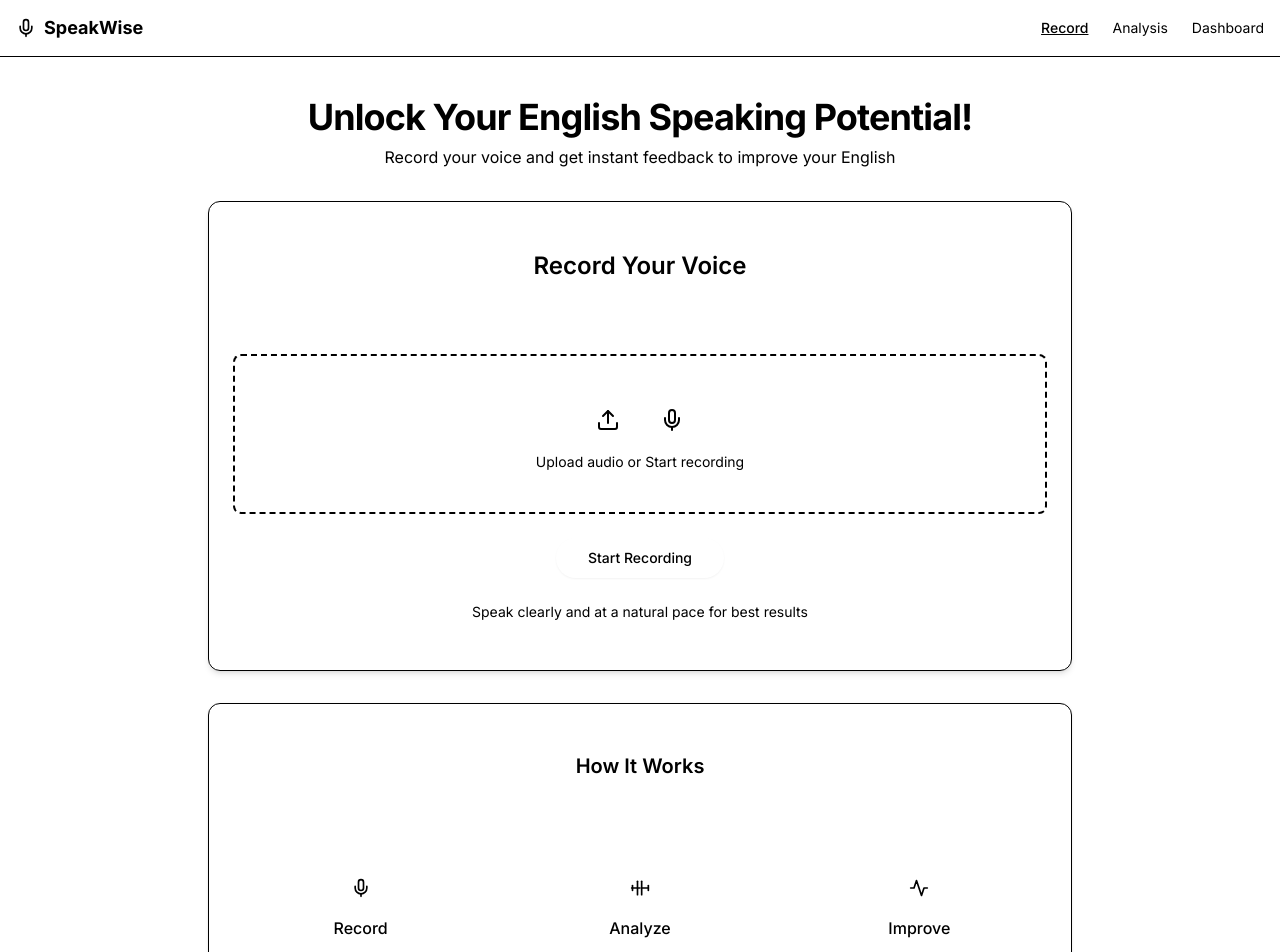
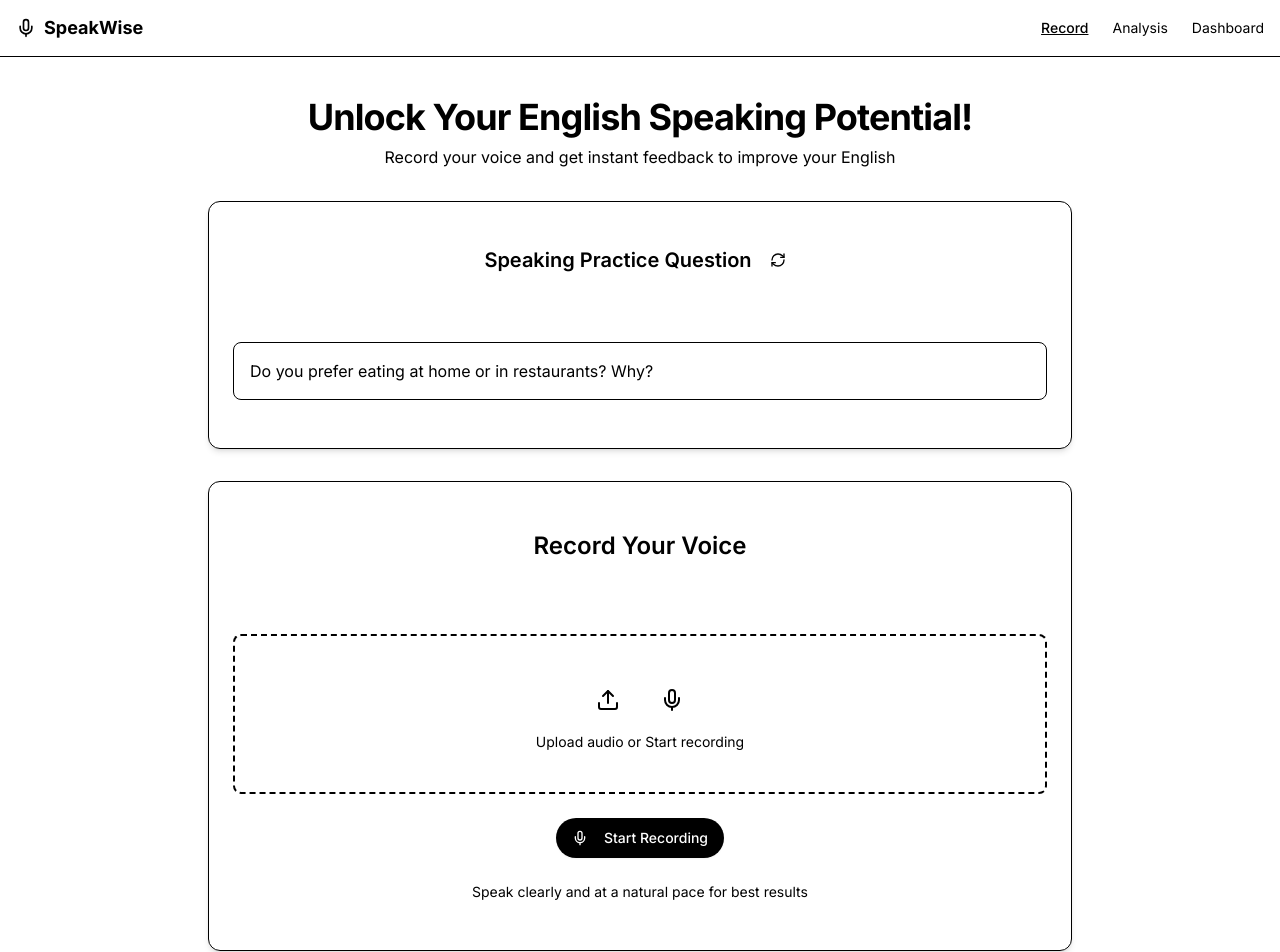
Before and after one commit to FirstFirstFirstFirst/SpeakWise, a Next.js app: page / in a window 1280 px wide. Shown: the top 952 px of the page. Built offline with nearby package versions, Linux system fonts and the light colour scheme.

Commit message:
Add Sonner toast notifications and next-themes support

```diff
--- a/app/layout.tsx
+++ b/app/layout.tsx
@@ -3,6 +3,7 @@ import type { Metadata } from "next";
 import { Inter } from "next/font/google";
 import "./globals.css";
 import Navbar from "@/components/navbar";
+import { Toaster } from "@/components/ui/sonner";
 
 const inter = Inter({ subsets: ["latin"] });
 
@@ -24,6 +25,7 @@ export default function RootLayout({
           <main className="flex-1 flex items-center justify-center">
             {children}
           </main>
+          <Toaster />
         </div>
       </body>
     </html>
--- a/app/page.tsx
+++ b/app/page.tsx
@@ -1,8 +1,128 @@
+"use client";
+import { useState, useRef } from "react";
 import { Button } from "@/components/ui/button";
 import { Card, CardContent, CardHeader, CardTitle } from "@/components/ui/card";
-import { Upload, Mic } from "lucide-react";
+import { Upload, Mic, StopCircle, RefreshCw } from "lucide-react";
+import { toast } from "sonner";
+import { useRouter } from "next/navigation";
+export default function RecordPage() {
+  const [isRecording, setIsRecording] = useState(false);
+  const [audioBlob, setAudioBlob] = useState<Blob | null>(null);
+  const [audioUrl, setAudioUrl] = useState<string | null>(null);
+  const mediaRecorderRef = useRef<MediaRecorder | null>(null);
+  const audioChunksRef = useRef<Blob[]>([]);
+  const fileInputRef = useRef<HTMLInputElement>(null);
+  const router = useRouter();
 
-export default function RecordPage() {
+  const [currentPrompt, setCurrentPrompt] = useState("");
+  const prompts = [
+    "Tell me about what you did yesterday. What was the most interesting part of your day?",
+    "Describe your favorite meal. What ingredients does it contain and why do you enjoy it so much?",
+    "What kind of food is popular in your country? Has this changed in recent years?",
+    "Do you prefer eating at home or in restaurants? Why?",
+    "Tell me about a traditional dish from your hometown. How is it prepared?",
+    "Describe your morning routine. Has it changed much over the past few years?",
+    "What changes have you seen in your hometown over the last few years?",
+    "Do you think it's important to maintain a work-life balance? How do you achieve this?",
+    "What types of outdoor activities do you enjoy? How often do you participate in them?",
+    "Describe a skill you would like to learn. Why is this skill important to you?",
+  ];
+
+  // Function to select a random prompt
+  const getRandomPrompt = () => {
+    const randomIndex = Math.floor(Math.random() * prompts.length);
+    return prompts[randomIndex];
+  };
+
+  // Set initial prompt
+  useState(() => {
+    setCurrentPrompt(getRandomPrompt());
+  });
+
+  // Function to change the prompt
+  const changePrompt = () => {
+    setCurrentPrompt(getRandomPrompt());
+  };
+
+  const startRecording = async () => {
+    try {
+      const stream = await navigator.mediaDevices.getUserMedia({ audio: true });
+      const mediaRecorder = new MediaRecorder(stream);
+      mediaRecorderRef.current = mediaRecorder;
+      audioChunksRef.current = [];
+
+      mediaRecorder.ondataavailable = (event) => {
+        if (event.data.size > 0) {
+          audioChunksRef.current.push(event.data);
+        }
+      };
+
+      mediaRecorder.onstop = () => {
+        const audioBlob = new Blob(audioChunksRef.current, {
+          type: "audio/wav",
+        });
+        const audioUrl = URL.createObjectURL(audioBlob);
+        setAudioBlob(audioBlob);
+        setAudioUrl(audioUrl);
+        stopMediaTracks(stream);
+      };
+
+      mediaRecorder.start();
+      setIsRecording(true);
+    } catch (error) {
+      console.error("Error accessing microphone:", error);
+      toast.error(
+        "Could not access your microphone. Please check permissions."
+      );
+    }
+  };
+
+  const stopRecording = () => {
+    if (mediaRecorderRef.current && isRecording) {
+      mediaRecorderRef.current.stop();
+      setIsRecording(false);
+    }
+  };
+
+  const stopMediaTracks = (stream: MediaStream) => {
+    stream.getTracks().forEach((track) => {
+      track.stop();
+    });
+  };
+
+  const handleUploadClick = () => {
+    fileInputRef.current?.click();
+  };
+
+  const handleFileUpload = (event: React.ChangeEvent<HTMLInputElement>) => {
+    const file = event.target.files?.[0];
+    if (file && file.type.startsWith("audio/")) {
+      const url = URL.createObjectURL(file);
+      setAudioBlob(file);
+      setAudioUrl(url);
+    } else if (file) {
+      toast.error("Please upload an audio file");
+    }
+  };
+
+  const analyzeAudio = async () => {
+    if (!audioBlob) {
+      toast.error("Please record or upload audio first");
+      return;
+    }
+
+    toast.loading("Your speech is being analyzed...");
+
+    // Create a promise that resolves after the timeout
+    const sleep = (ms: number) => new Promise((r) => setTimeout(r, ms));
+
+    // Wait for 2 seconds
+    await sleep(2000);
+
+    toast.success("Analysis Complete: Your pronunciation score: 85/100");
+    router.push("/analysis");
+  };
+
   return (
     <div className="container mx-auto px-4 py-6 sm:py-10 space-y-6 sm:space-y-8 max-w-4xl">
       <div className="text-center space-y-2">
@@ -13,6 +133,28 @@ export default function RecordPage() {
           Record your voice and get instant feedback to improve your English
         </p>
       </div>
+      {/* Practice Text Card - Added component */}
+      <Card className="shadow-md">
+        <CardHeader className="text-center py-4">
+          <CardTitle className="text-xl flex items-center justify-center">
+            <span>Speaking Practice Question</span>
+            <Button
+              variant="ghost"
+              size="icon"
+              className="ml-2"
+              onClick={changePrompt}
+              title="Get a new question"
+            >
+              <RefreshCw className="h-4 w-4" />
+            </Button>
+          </CardTitle>
+        </CardHeader>
+        <CardContent className="p-4 sm:p-6">
+          <div className="bg-muted/50 p-4 rounded-lg border border-border">
+            <p className="text-base">{currentPrompt}</p>
+          </div>
+        </CardContent>
+      </Card>
 
       <Card className="shadow-md">
         <CardHeader className="text-center py-4 sm:py-6">
@@ -21,13 +163,35 @@ export default function RecordPage() {
           </CardTitle>
         </CardHeader>
         <CardContent className="flex flex-col items-center space-y-4 sm:space-y-6 p-4 sm:p-6">
-          <div className="flex flex-col items-center justify-center w-full h-32 sm:h-40 border-2 border-dashed rounded-lg border-muted-foreground/25 bg-muted/50">
+          {audioUrl ? (
+            <div className="w-full">
+              <audio className="w-full" src={audioUrl} controls />
+            </div>
+          ) : (
+            <div
+              className="flex flex-col items-center justify-center w-full h-32 sm:h-40 border-2 border-dashed rounded-lg border-muted-foreground/25 bg-muted/50 cursor-pointer"
+              onClick={!isRecording ? handleUploadClick : undefined}
+            >
               <div className="flex flex-col items-center justify-center space-y-2">
                 <div className="flex items-center justify-center space-x-3 sm:space-x-4">
-                <div className="p-2 sm:p-3 rounded-full bg-primary/10">
+                  <div
+                    className="p-2 sm:p-3 rounded-full bg-primary/10 cursor-pointer"
+                    onClick={(e) => {
+                      e.stopPropagation();
+                      handleUploadClick();
+                    }}
+                  >
                     <Upload className="h-5 w-5 sm:h-6 sm:w-6 text-primary" />
                   </div>
-                <div className="p-2 sm:p-3 rounded-full bg-primary/10">
+                  <div
+                    className="p-2 sm:p-3 rounded-full bg-primary/10 cursor-pointer"
+                    onClick={(e) => {
+                      e.stopPropagation();
+                      if (!isRecording) {
+                        startRecording();
+                      }
+                    }}
+                  >
                     <Mic className="h-5 w-5 sm:h-6 sm:w-6 text-primary" />
                   </div>
                 </div>
@@ -36,13 +200,55 @@ export default function RecordPage() {
                 </p>
               </div>
             </div>
+          )}
 
+          <input
+            type="file"
+            ref={fileInputRef}
+            onChange={handleFileUpload}
+            accept="audio/*"
+            className="hidden"
+          />
+
+          {!audioUrl ? (
             <Button
               size="lg"
-            className="rounded-full px-6 sm:px-8 w-full sm:w-auto"
+              className="rounded-full px-6 sm:px-8 w-full sm:w-auto bg-black text-white cursor-pointer"
+              onClick={isRecording ? stopRecording : startRecording}
             >
-            Start Recording
+              {isRecording ? (
+                <>
+                  <StopCircle className="mr-2 h-4 w-4" /> Stop Recording
+                </>
+              ) : (
+                <>
+                  <Mic className="mr-2 h-4 w-4" />
+                  <p>Start Recording</p>
+                </>
+              )}
             </Button>
+          ) : (
+            <div className="flex space-x-3">
+              <Button
+                size="lg"
+                variant="outline"
+                className="rounded-full px-6 sm:px-8"
+                onClick={() => {
+                  setAudioUrl(null);
+                  setAudioBlob(null);
+                }}
+              >
+                Record Again
+              </Button>
+              <Button
+                size="lg"
+                className="rounded-full px-6 sm:px-8 bg-black text-white"
+                onClick={analyzeAudio}
+              >
+                Analyze Speech
+              </Button>
+            </div>
+          )}
 
           <div className="text-xs sm:text-sm text-center text-muted-foreground">
             <p>Speak clearly and at a natural pace for best results</p>
--- /dev/null
+++ b/components/ui/sonner.tsx
@@ -0,0 +1,29 @@
+"use client";
+
+import { useTheme } from "next-themes";
+import { Toaster as Sonner, ToasterProps } from "sonner";
+
+const Toaster = ({ ...props }: ToasterProps) => {
+  const { theme = "system" } = useTheme();
+
+  return (
+    <Sonner
+      theme={theme as ToasterProps["theme"]}
+      className="toaster group"
+      toastOptions={{
+        classNames: {
+          toast:
+            "group toast group-[.toaster]:bg-background group-[.toaster]:text-foreground group-[.toaster]:border-border group-[.toaster]:shadow-lg",
+          description: "group-[.toast]:text-muted-foreground",
+          actionButton:
+            "group-[.toast]:bg-primary group-[.toast]:text-primary-foreground font-medium",
+          cancelButton:
+            "group-[.toast]:bg-muted group-[.toast]:text-muted-foreground font-medium",
+        },
+      }}
+      {...props}
+    />
+  );
+};
+
+export { Toaster };
--- a/package.json
+++ b/package.json
@@ -14,9 +14,11 @@
     "clsx": "^2.1.1",
     "lucide-react": "^0.479.0",
     "next": "15.2.1",
+    "next-themes": "^0.4.4",
     "postcss": "^8.5.3",
     "react": "^19.0.0",
     "react-dom": "^19.0.0",
+    "sonner": "^2.0.1",
     "tailwind-merge": "^3.0.2",
     "tailwindcss-animate": "^1.0.7"
   },
```
Also changed, not shown: 1 other file (tests, documents, lock files or other folders). Lines whose indentation alone changed are shown as unchanged.
